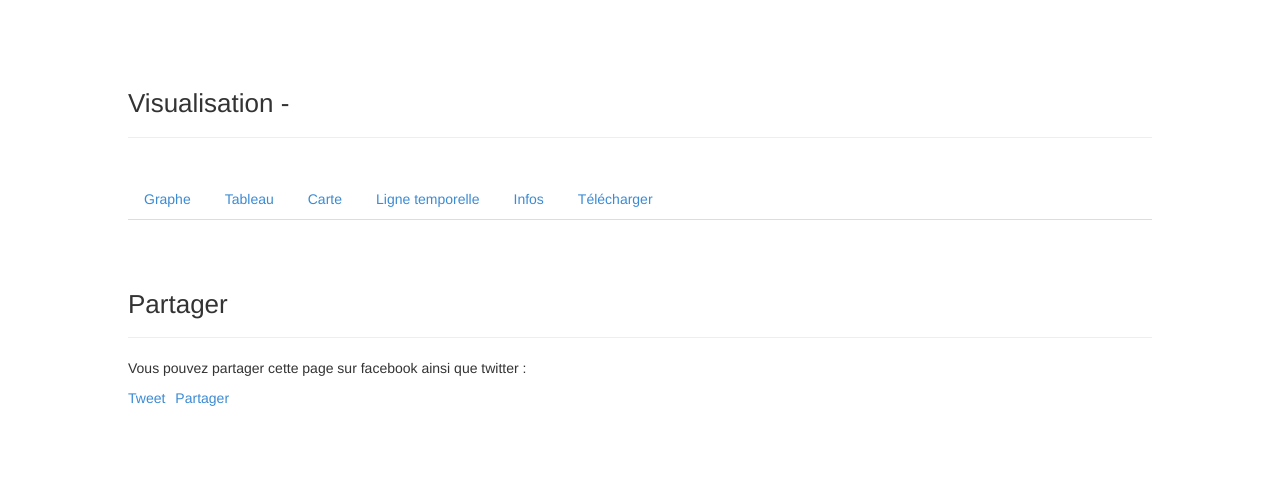
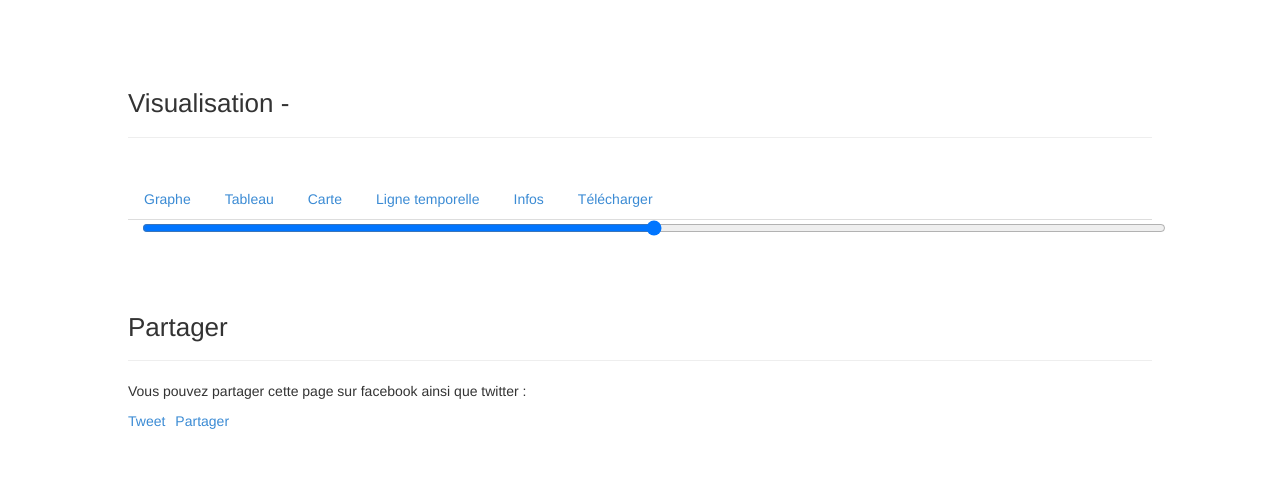
Before and after one commit to wafaa13/Hackathon_2017_LR, a PHP site: page /visu.php?resource=1 in a window 1280 px wide. Shown: the part 51-529 px from the top of the page. Run offline with PHP 8.4, Linux system fonts and the light colour scheme; data that the repository does not hold is empty; some libraries are stand-ins or nearby versions.

Commit message:
merge des mes fichiers et du git
Signed-off-by: Mélanie GEFFRE <blooue635@gmail.com>

```diff
--- a/draw.js
+++ b/draw.js
@@ -493,6 +493,40 @@ function drawMap(dataJson, metadata, metadataLink, position) {
     });
 }
 
+
+/**
+ * Fonction pour dessiner la timeline et l'adapter aux données.
+ * @param dataJson
+ * @param metadata
+ * @param metadataLink
+ */
+function drawTimeLine(dataJson, metadata, metadataLink){
+    var timeLine = document.getElementById("timeControl");
+    var datalist = document.getElementById("tickList");
+
+    if (null != timeLine){
+        timeLine.setAttribute("min","2000");
+        timeLine.setAttribute("max","2017");
+        timeLine.setAttribute("value","2010");
+        timeLine.setAttribute("list","tickList");
+
+        //Dessiner les étapes intermédiaires
+        var min = timeLine.getAttribute("min");
+        var max = timeLine.getAttribute("max");
+
+        for (var i = min; i <= max;i++){
+            var option = document.createElement("option")
+            var text = document.createTextNode(i);
+            option.appendChild(text);
+            datalist.appendChild(option);
+        }
+    }
+
+
+
+};
+
+
 /**
  * Get a random color for chart
  *
--- a/metaData/budget.json
+++ b/metaData/budget.json
@@ -13,7 +13,7 @@
     }
   },
   "timeline":{
-
+    "year":"2017"
   },
   "table":{
     "dataComposition":{
--- a/metaData/insee.json
+++ b/metaData/insee.json
@@ -14,7 +14,7 @@
     }
   },
   "timeline":{
-
+    "year":"2008"
   },
   "map":{
 
--- a/style/styleVisu.css
+++ b/style/styleVisu.css
@@ -48,3 +48,21 @@
 .boxVisu {
 	margin-top: 20px;
 }
+input[type="range"] {
+	position: relative;
+	margin-left: 1em;
+}
+input[type="range"]:after,
+input[type="range"]:before {
+	position: absolute;
+	top: 1em;
+	color: #aaa;
+}
+input[type="range"]:before {
+	left:0em;
+	content: attr(min);
+}
+input[type="range"]:after {
+	right: 0em;
+	content: attr(max);
+}
--- a/visu.js
+++ b/visu.js
@@ -80,7 +80,7 @@ $(document).ready(function(){
         drawGraph(data.data, graph, 0, data.metadata, 0, data.linkMetadata, opts);
         drawTable(data.data, data.metadata, data.linkMetadata, 1);
         //drawMap(obj.opendata.answer.data, 3, metadata, MetadataLink);
-        //drawTimeLine(obj.opendata.answer.data, 4, metadata, MetadataLink);
+        drawTimeLine(data.data, data.metadata, data.linkMetadata);
         //Info
         //Download link
 
--- a/visualisation/visu.php
+++ b/visualisation/visu.php
@@ -184,6 +184,18 @@
               </div>
             </div>
 
+            <div id="timeLine">
+                <input id="timeControl" type="range" step="1" onchange="showValue()"/>
+                <output id="show"></output>
+                <datalist id="tickList"></datalist>
+                <script>
+                    function showValue(){
+                            var valof = $('#timeControl').val();
+                            $('#show').text(valof);
+                    }
+                </script>
+            </div>
+
             <div class="page-header">
                 <h2>Partager </h2>
             </div>
```
